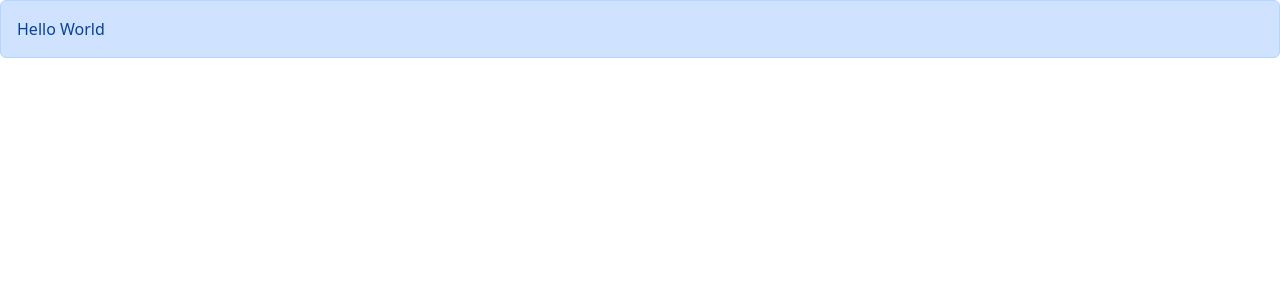
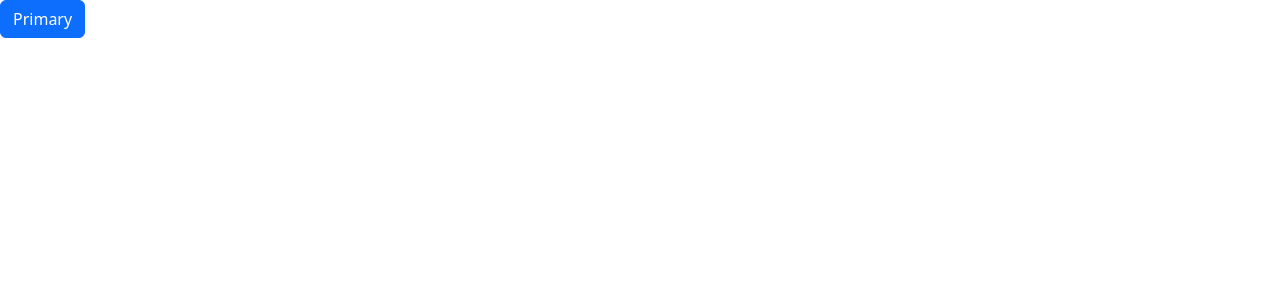
Before and after one commit to BenixCat/My-First--ActuallySecond--React, a React (Vite) app: page / in a window 1280 px wide. Shown: the top 300 px of the page. Built offline with nearby package versions, Linux system fonts and the light colour scheme; the HTML template or start-up script is replaced by a standard one.

Commit message:
Button Added

```diff
--- a/src/App.tsx
+++ b/src/App.tsx
@@ -1,10 +1,8 @@
-import Alert from "./components/Alert";
+import Button from "./components/Button";
 function App() {
   return (
     <div>
-      <Alert>
-        Hello <span>World</span>
-      </Alert>
+      <Button>Primary</Button>
     </div>
   );
 }
--- /dev/null
+++ b/src/components/Button.tsx
@@ -0,0 +1,15 @@
+import { ReactNode } from "react";
+
+interface Props {
+  children: ReactNode;
+}
+
+const Button = ({ children }: Props) => {
+  return (
+    <button type="button" className="btn btn-primary">
+      {children}
+    </button>
+  );
+};
+
+export default Button;
```
